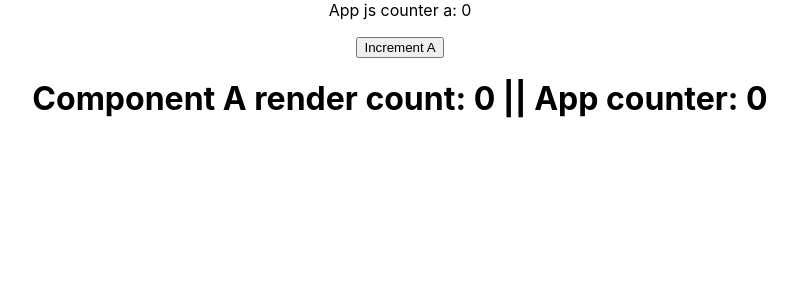
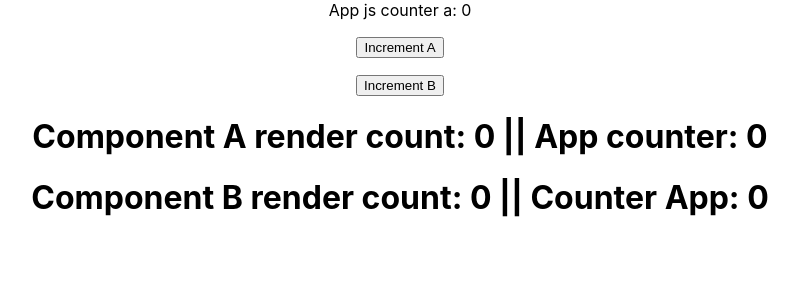
Before and after one commit to LuisGhz/react-4h-course-6, a React (Create React App) app: page / in a window 1280 px wide. Shown: the top 300 px of the page, without its empty margins (240-1039 px from the left). Built offline with nearby package versions, Linux system fonts and the light colour scheme.

Commit message:
Import ComponentB Create state for component b Create button to incrementB

```diff
--- a/src/App.js
+++ b/src/App.js
@@ -1,14 +1,19 @@
 import { useState, useMemo } from 'react';
 import ComponentA from 'components/ComponentA';
+import ComponentB from 'components/ComponentB';
 import './App.css';
 
 function App() {
   const [counterA, setCounterA] = useState(0);
+  const [counterB, setCounterB] = useState(0);
   // useMemo only re render if the dependencies have changed.
   const memoComponentA = useMemo(() => <ComponentA count={ counterA } />, [ counterA ]);
 
   const incrementA = () => {
     setCounterA(counterA + 1);
+  }
+  const incrementB = () => {
+    setCounterB(counterA + 1);
   }
 
   return (
@@ -17,7 +22,11 @@ function App() {
       <p>
         <button onClick={ incrementA }>Increment A</button>
       </p>
+      <p>
+        <button onClick={ incrementB }>Increment B</button>
+      </p>
       { memoComponentA }
+      <ComponentB count={ counterB } />
     </div>
   );
 }
```
